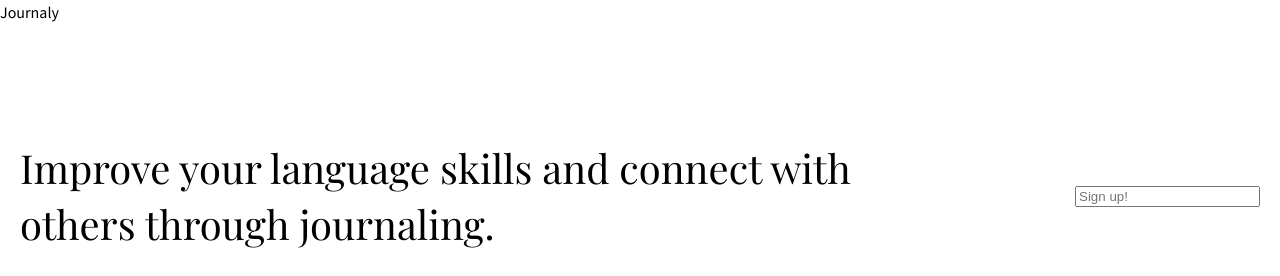
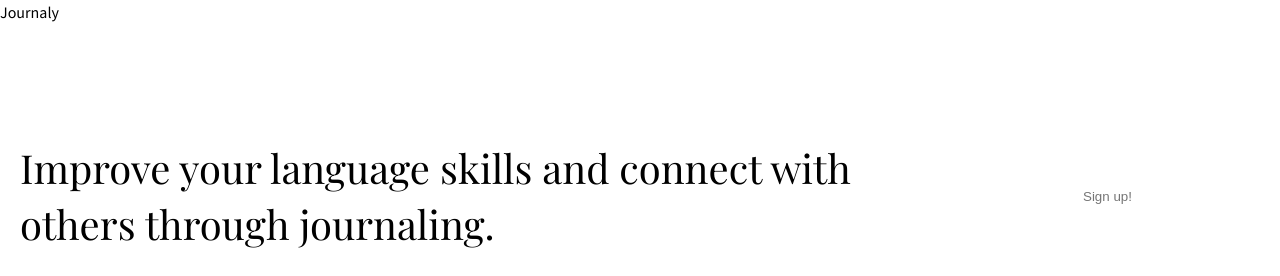
Before and after one commit to Journaly/journaly, a Next.js app in the folder frontend/: page / in a window 1280 px wide. Shown: the top 276 px of the page. Built offline with nearby package versions, Linux system fonts and the light colour scheme.

Commit message:
Finish porting over globalStyles

```diff
--- a/frontend/styles/globalStyles.css
+++ b/frontend/styles/globalStyles.css
@@ -1,17 +1,31 @@
 html {
+  box-sizing: border-box;
   font-size: 10px;
 }
 
+*,
+*:before,
+*:after {
+  box-sizing: inherit;
+}
+
 body {
-  font-family: "Source Sans Pro", sans-serif;
+  padding: 0;
+  margin: 0;
+  font-family: 'Source Sans Pro', sans-serif;
   font-size: 1.6rem;
   line-height: 1.6;
   -webkit-font-smoothing: antialiased;
   -moz-osx-font-smoothing: grayscale;
 }
 
-h1, h2, h3, h4, h5, h6 {
-  font-family: "Playfair Display", serif;
+h1,
+h2,
+h3,
+h4,
+h5,
+h6 {
+  font-family: 'Playfair Display', serif;
   font-weight: 400;
 }
 
@@ -30,6 +44,11 @@ h3 {
   line-height: 32px;
 }
 
+h4 {
+  font-size: 20px;
+  line-height: 28px;
+}
+
 p {
   font-size: 16px;
   line-height: 24px;
@@ -42,15 +61,57 @@ a {
   color: black;
 }
 
-a {
-  text-decoration: none;
-  color: black;
-}
-
 .j-link {
-  color: #4391C9;
+  color: #4391c9;
 }
 
 .j-link:hover {
   text-decoration: underline;
 }
+
+em {
+  font-style: italic;
+}
+
+strong {
+  font-weight: 700;
+}
+
+input,
+label,
+select,
+button,
+textarea {
+  margin: 0;
+  border: 0;
+  padding: 0;
+  display: inline-block;
+  vertical-align: middle;
+  white-space: normal;
+  background: none;
+  line-height: 1;
+  background-color: white;
+}
+
+input:focus {
+  outline: 0;
+}
+
+input,
+textarea {
+  -webkit-box-sizing: content-box;
+  -moz-box-sizing: content-box;
+  box-sizing: content-box;
+}
+
+button,
+input[type='reset'],
+input[type='button'],
+input[type='submit'],
+input[type='checkbox'],
+input[type='radio'],
+select {
+  -webkit-box-sizing: border-box;
+  -moz-box-sizing: border-box;
+  box-sizing: border-box;
+}
```
